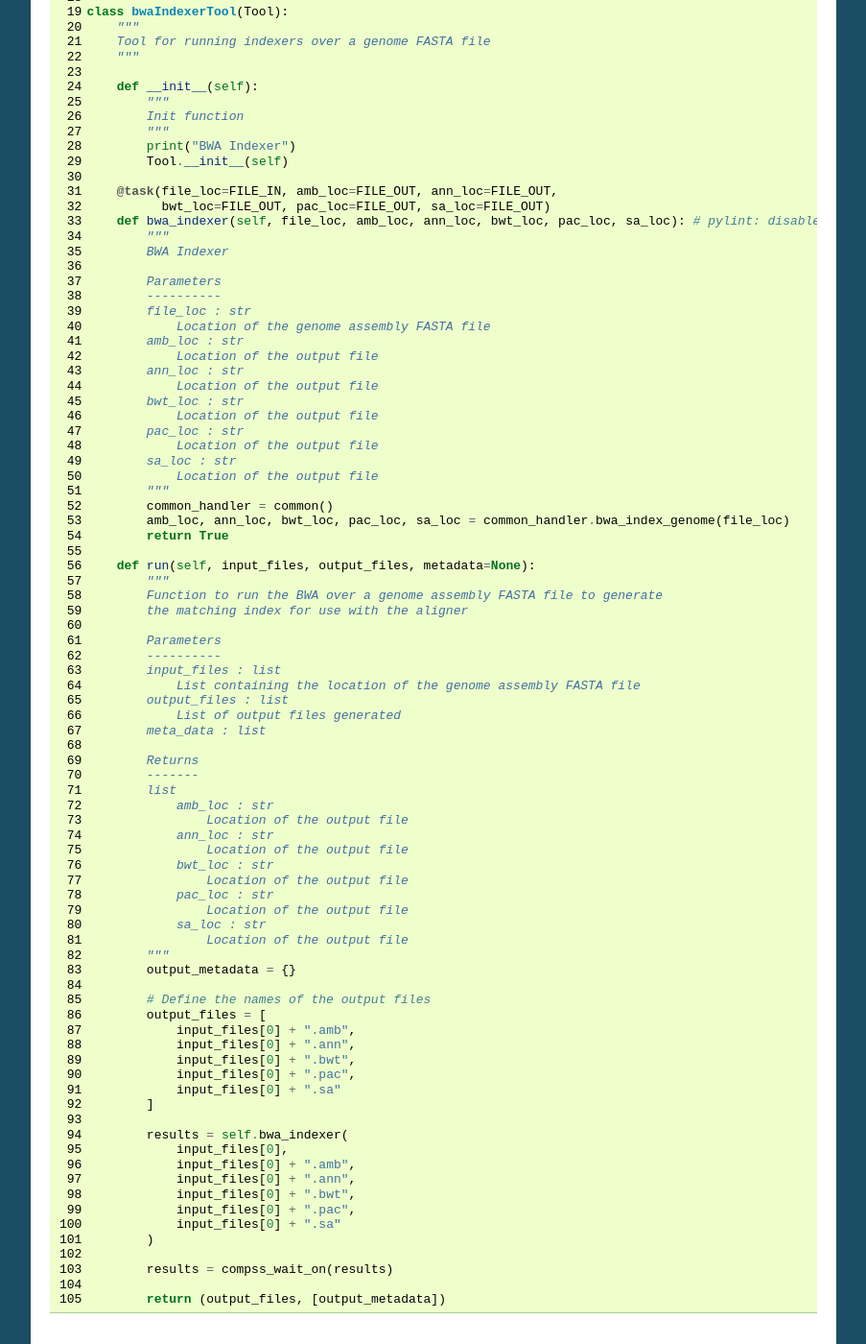
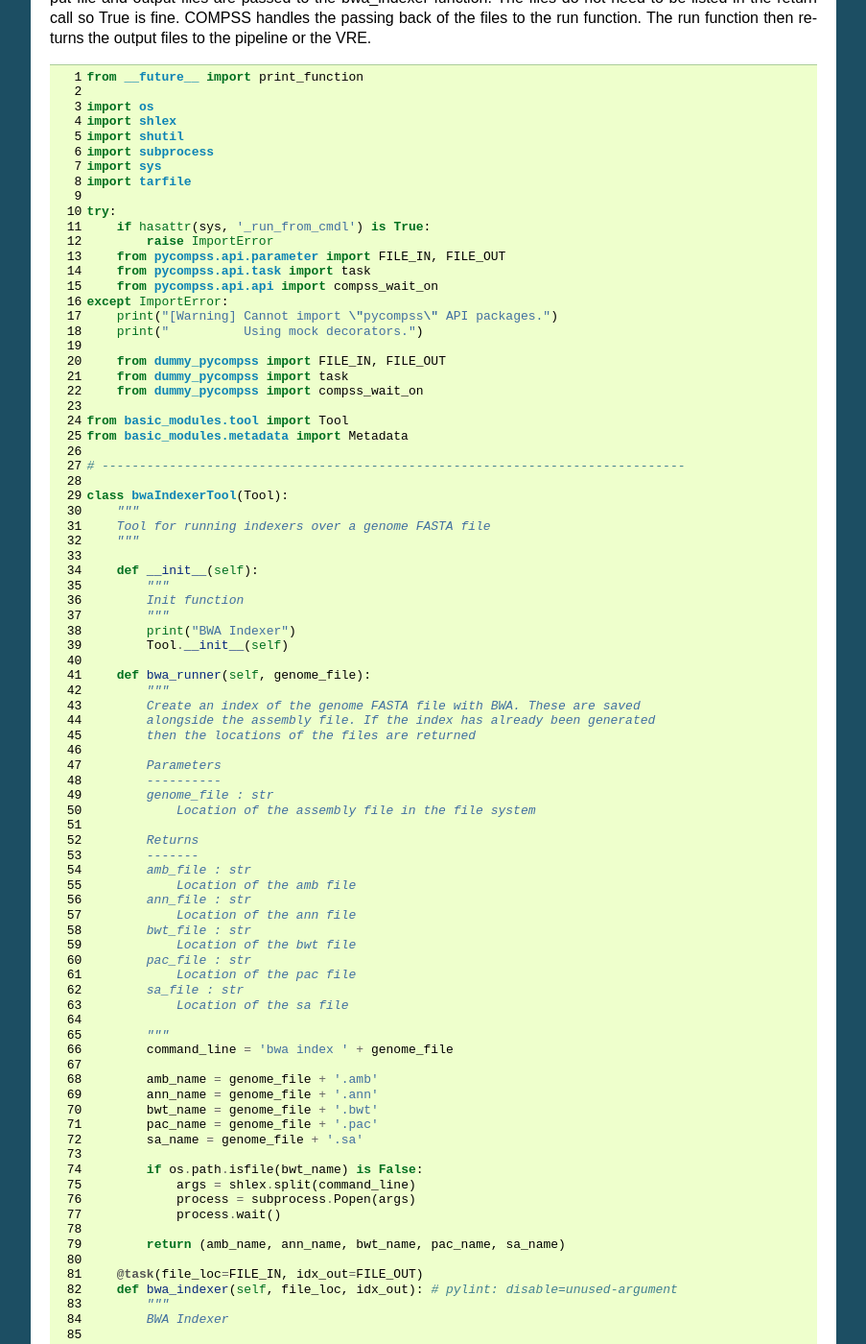
Before and after one commit to Multiscale-Genomics/mg-tool-api, a Sphinx documentation site: the page built from docs/howto/howto_tool.rst, in a window 1280 px wide and 1400 px high, scrolled down 2236 px. Shown: the whole window at 96% size, without its empty margins (198-1101 px from the left). Built offline with Sphinx 7.4.7, drawn with Linux system fonts in a browser that asks for light colours; some of the changed text lies outside the part shown.

Commit message:
HowTo files are now part of their own section. In the process of updating to the new Tool API JSON format for the examples

```diff
--- /dev/null
+++ b/docs/howto/howto_config.rst
@@ -0,0 +1,2 @@
+HOWTO - Configuration Files
+===========================
--- a/docs/howto_pipeline.rst
+++ b/docs/howto/howto_pipeline.rst
@@ -29,8 +29,6 @@
 
    from basic_modules.workflow import Workflow
    from basic_modules.metadata import Metadata
-
-   from dmp import dmp
 
    from tools.testTool import testTool
 
--- a/docs/howto_tool.rst
+++ b/docs/howto/howto_tool.rst
@@ -22,6 +22,11 @@
 .. code-block:: python
    :linenos:
 
+   """
+   .. License and copyright agreement statement
+   """
+   from __future__ import print_function
+
    try:
        from pycompss.api.parameter import FILE_INOUT
        from pycompss.api.task import task
@@ -35,6 +40,7 @@
        from dummy_pycompss import compss_wait_on
 
    from basic_modules.tool import Tool
+   from basic_modules.metadata import Metadata
 
    # ------------------------------------------------------------------------------
 
@@ -57,10 +63,25 @@
 
           return True
 
-      def run(self, input_files, output_files, metadata=None):
-          self.test_writer(input_files[0], output_files[0])
+      def run(self, input_files, metadata, output_files):
+          self.test_writer(
+              input_files["input_file_location"],
+              output_files["output_file_location"]
+          )
 
-          return (output_files, {})
+          output_metadata = {
+               "test": Metadata(
+                   data_type="<data_type>",
+                   file_type="txt",
+                   file_path=output_files["test"],
+                   sources=[metadata["input_file_location"].file_path],
+                   meta_data={
+                       "tool": "testTool"
+                   }
+               )
+           }
+
+          return (output_files, output_metadata)
 
 This is this simplest case of a Tool that will run a function within the COMPSS environment. The run function takes the input files, if the output files are defined it can use those as the output locations and any relevant metadata. The locations of the output files can also be defined within the run function as sometimes functions can generate a large number of files that are not always easy to define up front if the Tool is being run as part of the VRE or as part of a larger pipeline.
 
@@ -74,7 +95,7 @@
 pyCOMPSs within the Tool
 ------------------------
 
-When importing the modules
+When importing the pyCOMPSs modules it is important to provide access to the dummy_pycompss decorators as well. This will allow scripts to be run on computers where COMPSs has not been installed.
 
 
 Practical Example
@@ -91,7 +112,16 @@
 
    from __future__ import print_function
 
+   import os
+   import shlex
+   import shutil
+   import subprocess
+   import sys
+   import tarfile
+
    try:
+       if hasattr(sys, '_run_from_cmdl') is True:
+           raise ImportError
        from pycompss.api.parameter import FILE_IN, FILE_OUT
        from pycompss.api.task import task
        from pycompss.api.api import compss_wait_on
@@ -104,6 +134,7 @@
        from dummy_pycompss import compss_wait_on
 
    from basic_modules.tool import Tool
+   from basic_modules.metadata import Metadata
 
    # ------------------------------------------------------------------------------
 
@@ -119,32 +150,93 @@
            print("BWA Indexer")
            Tool.__init__(self)
 
-       @task(file_loc=FILE_IN, amb_loc=FILE_OUT, ann_loc=FILE_OUT,
-             bwt_loc=FILE_OUT, pac_loc=FILE_OUT, sa_loc=FILE_OUT)
-       def bwa_indexer(self, file_loc, amb_loc, ann_loc, bwt_loc, pac_loc, sa_loc): # pylint: disable=unused-argument
+       def bwa_runner(self, genome_file):
+           """
+           Create an index of the genome FASTA file with BWA. These are saved
+           alongside the assembly file. If the index has already been generated
+           then the locations of the files are returned
+
+           Parameters
+           ----------
+           genome_file : str
+               Location of the assembly file in the file system
+
+           Returns
+           -------
+           amb_file : str
+               Location of the amb file
+           ann_file : str
+               Location of the ann file
+           bwt_file : str
+               Location of the bwt file
+           pac_file : str
+               Location of the pac file
+           sa_file : str
+               Location of the sa file
+
+           """
+           command_line = 'bwa index ' + genome_file
+
+           amb_name = genome_file + '.amb'
+           ann_name = genome_file + '.ann'
+           bwt_name = genome_file + '.bwt'
+           pac_name = genome_file + '.pac'
+           sa_name = genome_file + '.sa'
+
+           if os.path.isfile(bwt_name) is False:
+               args = shlex.split(command_line)
+               process = subprocess.Popen(args)
+               process.wait()
+
+           return (amb_name, ann_name, bwt_name, pac_name, sa_name)
+
+       @task(file_loc=FILE_IN, idx_out=FILE_OUT)
+       def bwa_indexer(self, file_loc, idx_out): # pylint: disable=unused-argument
            """
            BWA Indexer
 
            Parameters
            ----------
            file_loc : str
-               Location of the genome assembly FASTA file
-           amb_loc : str
-               Location of the output file
-           ann_loc : str
-               Location of the output file
-           bwt_loc : str
-               Location of the output file
-           pac_loc : str
-               Location of the output file
-           sa_loc : str
-               Location of the output file
+               Location of the genome assebly FASTA file
+           idx_out : str
+               Location of the output index file
+
+           Returns
+           -------
+           bool
            """
-           common_handler = common()
-           amb_loc, ann_loc, bwt_loc, pac_loc, sa_loc = common_handler.bwa_index_genome(file_loc)
+           amb_loc, ann_loc, bwt_loc, pac_loc, sa_loc = self.bwa_index_genome(file_loc)
+
+           # tar.gz the index
+           print("BS - idx_out", idx_out, idx_out.replace('.tar.gz', ''))
+           idx_out_pregz = idx_out.replace('.tar.gz', '.tar')
+
+           index_dir = idx_out.replace('.tar.gz', '')
+           os.mkdir(index_dir)
+
+           idx_split = index_dir.split("/")
+
+           shutil.move(amb_loc, index_dir)
+           shutil.move(ann_loc, index_dir)
+           shutil.move(bwt_loc, index_dir)
+           shutil.move(pac_loc, index_dir)
+           shutil.move(sa_loc, index_dir)
+
+           index_folder = idx_split[-1]
+
+           tar = tarfile.open(idx_out_pregz, "w")
+           tar.add(index_dir, arcname=index_folder)
+           tar.close()
+
+           command_line = 'pigz ' + idx_out_pregz
+           args = shlex.split(command_line)
+           process = subprocess.Popen(args)
+           process.wait()
+
            return True
 
-       def run(self, input_files, output_files, metadata=None):
+       def run(self, input_files, metadata, output_files):
            """
            Function to run the BWA over a genome assembly FASTA file to generate
            the matching index for use with the aligner
@@ -153,44 +245,38 @@
            ----------
            input_files : list
                List containing the location of the genome assembly FASTA file
+           meta_data : list
            output_files : list
-               List of output files generated
-           meta_data : list
+               List of outpout files generated
 
            Returns
            -------
-           list
-               amb_loc : str
-                   Location of the output file
-               ann_loc : str
-                   Location of the output file
-               bwt_loc : str
-                   Location of the output file
-               pac_loc : str
-                   Location of the output file
-               sa_loc : str
-                   Location of the output file
+           output_files : dict
+               index : str
+                   Location of the index file defined in the input parameters
+           output_metadata : dict
+               index : Metadata
+                   Metadata relating to the index file
            """
-           output_metadata = {}
-
-           # Define the names of the output files
-           output_files = [
-               input_files[0] + ".amb",
-               input_files[0] + ".ann",
-               input_files[0] + ".bwt",
-               input_files[0] + ".pac",
-               input_files[0] + ".sa"
-           ]
-
            results = self.bwa_indexer(
-               input_files[0],
-               input_files[0] + ".amb",
-               input_files[0] + ".ann",
-               input_files[0] + ".bwt",
-               input_files[0] + ".pac",
-               input_files[0] + ".sa"
+               input_files["genome"],
+               output_files["index"]
            )
-
            results = compss_wait_on(results)
 
-           return (output_files, [output_metadata])
+           output_metadata = {
+               "index": Metadata(
+                   data_type="sequence_mapping_index_bwa",
+                   file_type="TAR",
+                   file_path=output_files["index"],
+                   sources=[metadata["genome"].file_path],
+                   meta_data={
+                       "assembly": metadata["genome"].meta_data["assembly"],
+                       "tool": "bwa_indexer"
+                   }
+               )
+           }
+
+           return (output_files, output_metadata)
+
+   # ------------------------------------------------------------------------------
--- a/docs/index.rst
+++ b/docs/index.rst
@@ -12,8 +12,7 @@
 
    install
    tools-api
-   howto_pipeline
-   howto_tool
+   howto/index
 
 
 
```
Also changed, not shown: docs/howto/index.rst (added, +14 -0 lines).
